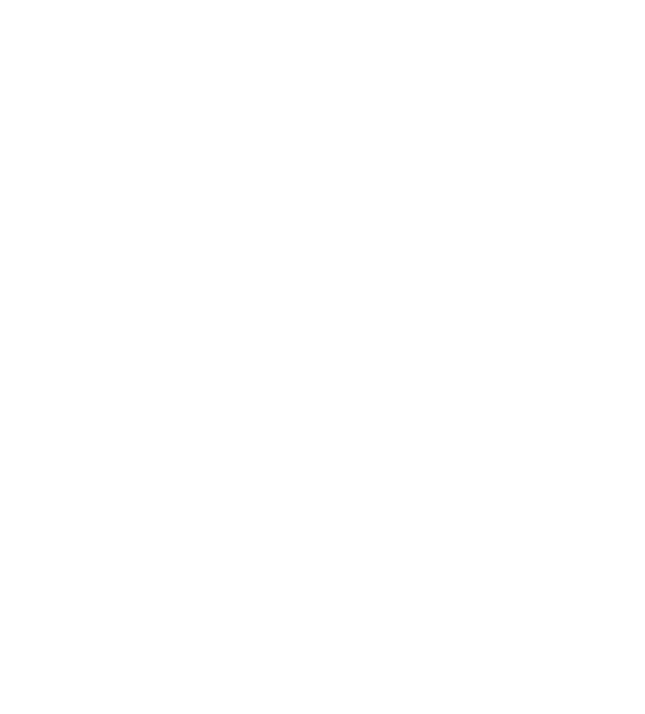
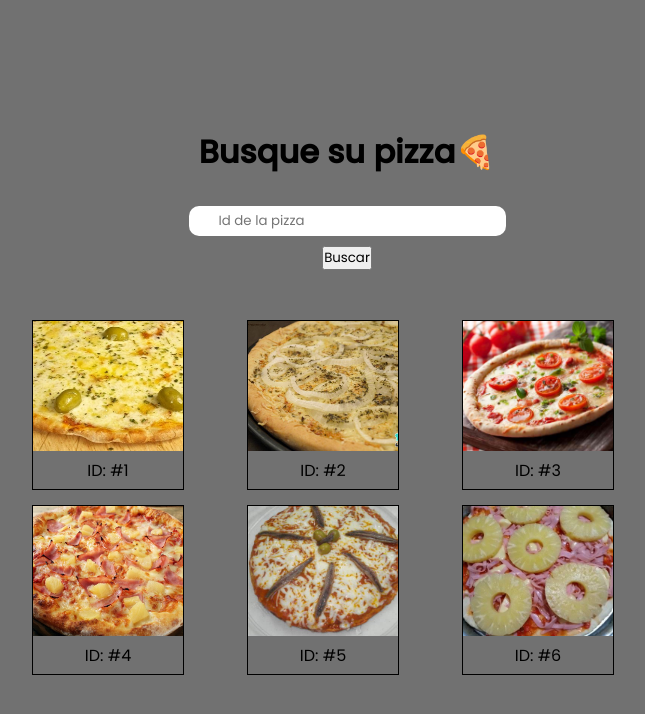
Before and after one commit to Facundo0503/E2-Nucba-JS, a plain HTML site: page index.html in a window 1280 px wide. Shown: the whole page, without its empty margins (293-938 px from the left). Drawn offline with Linux system fonts and the light colour scheme.

Commit message:
agrego ejercicio e3

```diff
--- a/index.html
+++ b/index.html
@@ -1,13 +1,69 @@
 <!DOCTYPE html>
 <html lang="en">
-<head>
-    <meta charset="UTF-8">
-    <meta http-equiv="X-UA-Compatible" content="IE=edge">
-    <meta name="viewport" content="width=device-width, initial-scale=1.0">
+  <head>
+    <meta charset="UTF-8" />
+    <meta http-equiv="X-UA-Compatible" content="IE=edge" />
+    <meta name="viewport" content="width=device-width, initial-scale=1.0" />
+    <link rel="stylesheet" href="style.css" />
+    <title>E2 NUCBA</title>
+  </head>
+  <body>
+    <main>
+      <h1>Busque su pizza🍕</h1>
+      <h2 id="name"></h2>
+      <h4 id="price"></h4>
+      <input
+        type="number"
+        name="number"
+        id="number"
+        class="number"
+        placeholder="Id de la pizza"
+      />
+      <button id="submit">Buscar</button>
+      <span id="error__container"></span>
+      <section class="pizza-gallery">
+        <article class="pizza1">
+          <figure>
+            <img
+              class="pizza-pic1"
+              src="./img/pizza_de_mozzarella.jpg"
+              alt=""
+            />
+          </figure>
+          <p class="pizza-p1">ID: #1</p>
+        </article>
+        <article class="pizza2">
+          <figure>
+            <img class="pizza-pic2" src="./img/pizza_fugazza.jpg" alt="" />
+          </figure>
+          <p class="pizza-p2">ID: #2</p>
+        </article>
+        <article class="pizza3">
+          <figure>
+            <img class="pizza-pic3" src="./img/pizza_napolitana.jpg" alt="" />
+          </figure>
+          <p class="pizza-p3">ID: #3</p>
+        </article>
+        <article class="pizza4">
+          <figure>
+            <img class="pizza-pic4" src="./img/pizza-hawaiana.jpg" alt="" />
+          </figure>
+          <p class="pizza-p4">ID: #4</p>
+        </article>
+        <article class="pizza5">
+          <figure>
+            <img class="pizza-pic5" src="./img/anchoas.jpg" alt="" />
+          </figure>
+          <p class="pizza-p5">ID: #5</p>
+        </article>
+        <article class="pizza6">
+          <figure>
+            <img class="pizza-pic6" src="./img/pizza-anana.jpg" alt="" />
+          </figure>
+          <p class="pizza-p6">ID: #6</p>
+        </article>
+      </section>
+    </main>
     <script src="main.js"></script>
-    <title>E2 NUCBA</title>
-</head>
-<body>
-
-</body>
+  </body>
 </html>
--- a/main.js
+++ b/main.js
@@ -1,69 +1,113 @@
 const pizzas = [
-    {id: 1,
-    nombre: "Mozzarella",
-    ingredientes: ["Mozzarella"],
-    precio: 500},
-    {id: 2,
+  { id: 1, nombre: "Mozzarella", ingredientes: ["Mozzarella"], precio: 500 },
+  {
+    id: 2,
     nombre: "Fugazzetta",
     ingredientes: ["Mozzarella", "Cebolla"],
-    precio: 600},
-    {id: 3,
+    precio: 600,
+  },
+  {
+    id: 3,
     nombre: "Napolitana",
     ingredientes: ["Tomate", "Mozzarella", "Anchoas", "Orégano", "Alcaparras"],
-    precio: 700},
-    {id: 4,
+    precio: 700,
+  },
+  {
+    id: 4,
     nombre: "Hawaiana",
     ingredientes: ["Tomate", "Jamon", "Queso fundido"],
-    precio: 800},
+    precio: 800,
+  },
+  {
+    id: 5,
+    nombre: "Anchoas",
+    ingredientes: ["Mozzarella", "Anchoas"],
+    precio: 400,
+  },
+  {
+    id: 6,
+    nombre: "Anana",
+    ingredientes: ["Mozzarella", "Anana"],
+    precio: 300,
+  },
 ];
-
 
 // <---------------------------------------------------------------------------------->
 // a)
-function idPizzas(pizza){
+function idPizzas(pizza) {
   return pizza
-    .filter(function(obj){
+    .filter(function (obj) {
       return obj.id % 2 !== 0;
     })
-    .map(function(obj){
+    .map(function (obj) {
       return obj.nombre;
-    })
-};
+    });
+}
 console.log(`Las pizzas con id impares son: ${idPizzas(pizzas).join(", ")}`);
 
 // <---------------------------------------------------------------------------------->
 // b)
-function pizzaBarata(pizza){
+function pizzaBarata(pizza) {
   return pizza
-    .filter(function(obj){
+    .filter(function (obj) {
       return obj.precio < 600;
     })
-    .map(function(obj){
+    .map(function (obj) {
       return obj.nombre;
-    })
-};
+    });
+}
 
-console.log(`¿Pizzas por menos de $600?, Si tenemos la: ${pizzaBarata(pizzas).toString()}`);
-
+console.log(
+  `¿Pizzas por menos de $600?, Si tenemos la: ${pizzaBarata(pizzas).toString()}`
+);
 
 // <---------------------------------------------------------------------------------->
 // c)
-let nombrePizzas = (pizzas.map((pizza) => pizza.nombre));
+let nombrePizzas = pizzas.map((pizza) => pizza.nombre);
 console.log(`Las pizzas que tenemos son ${nombrePizzas.join(", ")}`);
-
 
 // <---------------------------------------------------------------------------------->
 // d)
-let precioPizzas = (pizzas.map((pizza) => `$${pizza.precio}`));
+let precioPizzas = pizzas.map((pizza) => `$${pizza.precio}`);
 console.log(`Los precios de las pizzas son: ${precioPizzas.join(", ")}`);
-
 
 // <---------------------------------------------------------------------------------->
 // e)
-let nombrePrecioPizzas = (pizzas.map((pizza) => `${pizza.nombre} $${pizza.precio}`));
-console.log(`Las pizzas que tenemos con su precio son ${nombrePrecioPizzas.join(", ")}`);
+let nombrePrecioPizzas = pizzas.map(
+  (pizza) => `${pizza.nombre} $${pizza.precio}`
+);
+console.log(
+  `Las pizzas que tenemos con su precio son ${nombrePrecioPizzas.join(", ")}`
+);
 
-// let array = [1, 2, 3 ,4];
-// for(let x of array){
-//     console.log(x);
-// }
+// <---------------------------------------------------------------------------------->
+//E3
+const button = document.getElementById("submit");
+const pizzaName = document.getElementById("name");
+const pizzaPrice = document.getElementById("price");
+const input = document.getElementById("number");
+const pizzaCont = document.getElementById("pizzas");
+const errorContainer = document.getElementById("error__container");
+
+button.addEventListener("click", (e) => {
+  let inputId = Number(input.value);
+  let price = pizzas.find((item) => item.id === inputId);
+
+  pizzaName.innerHTML = price.nombre;
+  pizzaPrice.innerHTML = `$${price.precio}`;
+
+  if (price === "") {
+    showError("asd");
+    return;
+  }
+});
+
+function showError(error) {
+  const msgError = document.createElement("p");
+  msgError.textContent = error;
+  msgError.classList.add("error");
+  errorContainer.appendChild(msgError);
+  setTimeout(() => {
+    msgError.remove();
+  }, 2000);
+}
--- /dev/null
+++ b/style.css
@@ -0,0 +1,56 @@
+@import url("https://fonts.googleapis.com/css2?family=Poppins:wght@200;400;500&display=swap");
+* {
+  padding: 0;
+  margin: 0;
+  box-sizing: border-box;
+  font-family: "Poppins";
+}
+
+body {
+  background-color: rgba(0, 0, 0, 0.555);
+}
+
+main {
+  display: flex;
+  flex-direction: column;
+  margin-top: 10%;
+  gap: 10px;
+  align-items: center;
+}
+
+.number {
+  outline: none;
+  border-radius: 10px;
+  border: none;
+  padding: 5px 30px;
+}
+
+.submit {
+  padding: 6px 40px;
+  border-radius: 10px;
+  background-color: beige;
+  cursor: pointer;
+}
+
+.pizza-gallery {
+  display: grid;
+  justify-content: center;
+  align-content: center;
+  grid-template-columns: 200px 200px 200px;
+  gap: 15px;
+  margin-top: 30px;
+  margin-bottom: 30px;
+  text-align: center;
+}
+
+.pizza-gallery img {
+  width: 150px;
+  height: 130px;
+  object-fit: cover;
+}
+
+.pizza-gallery article {
+  border: 1px solid black;
+  width: 152px;
+  height: 170px;
+}
```
Also changed, not shown: img/anchoas.jpg (added), img/pizza-anana.jpg (added), img/pizza-hawaiana.jpg (added), img/pizza_de_mozzarella.jpg (added), img/pizza_fugazza.jpg (added), img/pizza_napolitana.jpg (added). Lines whose indentation alone changed are shown as unchanged.
